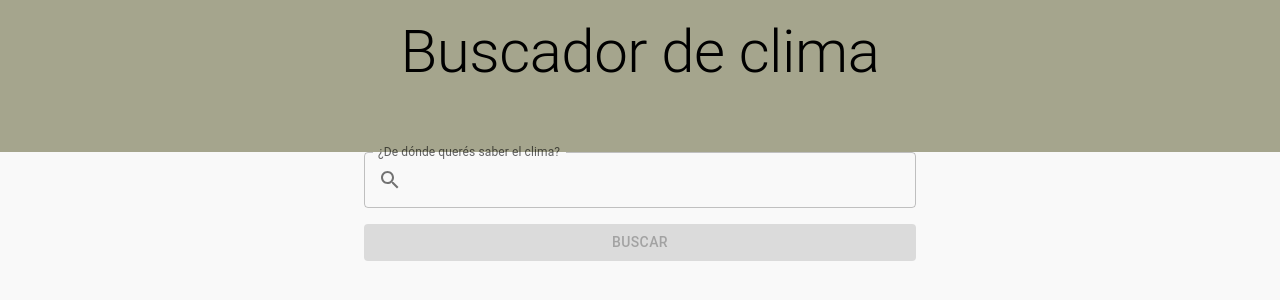
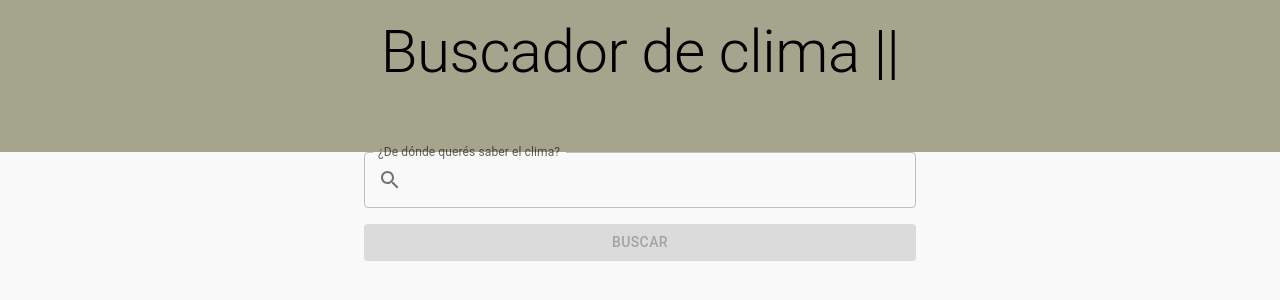
Before and after one commit to lautaromorel/clima, a React (Vite) app: page / in a window 1280 px wide. Shown: the top 300 px of the page. Built offline with nearby package versions, Linux system fonts and the light colour scheme.

Commit message:
Update App.jsx

```diff
--- a/src/App.jsx
+++ b/src/App.jsx
@@ -57,7 +57,7 @@ function App() {
       	<>
 		<Box id="nav">
 			<Typography component='h1' variant="h2" id="titulo" sx={{mb:4, textAlign:'center'}}>
-				Buscador de clima
+				Buscador de clima ||
 			</Typography>
 		</Box>
 		<Container>
```
